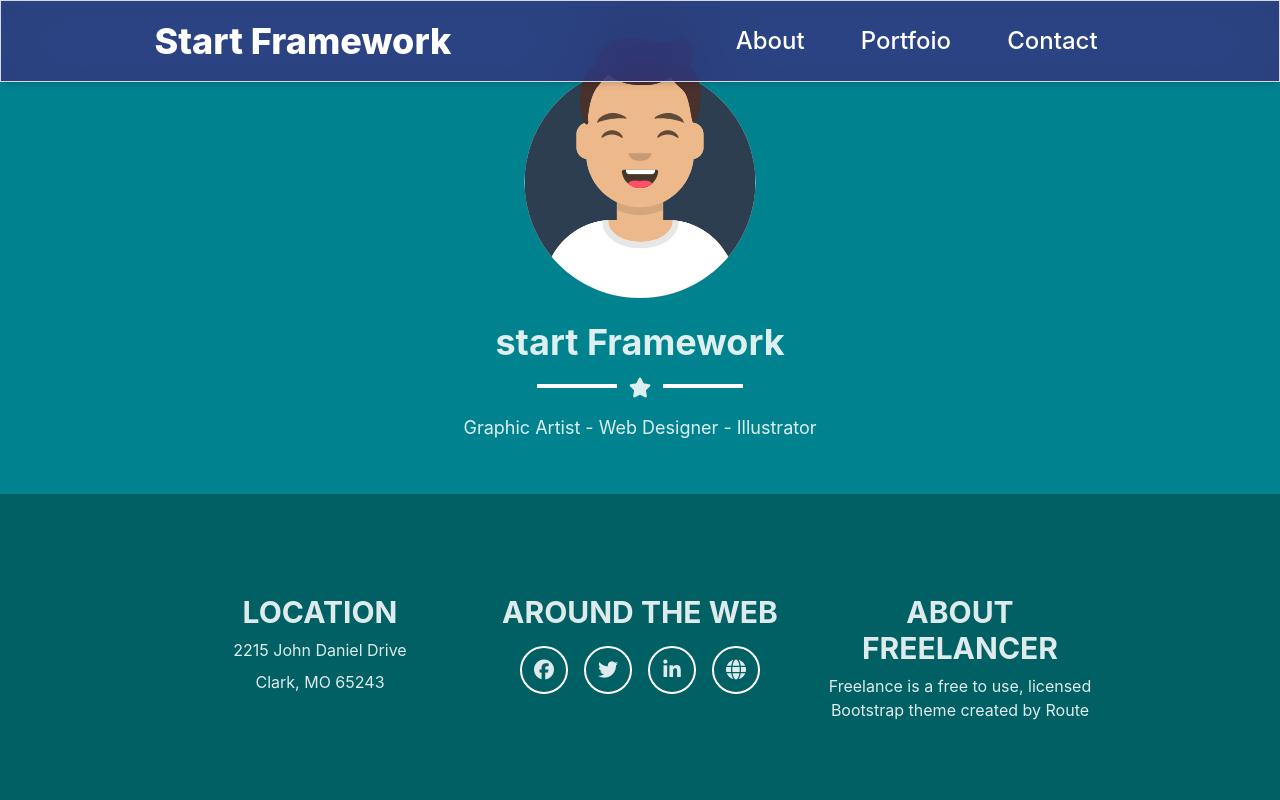
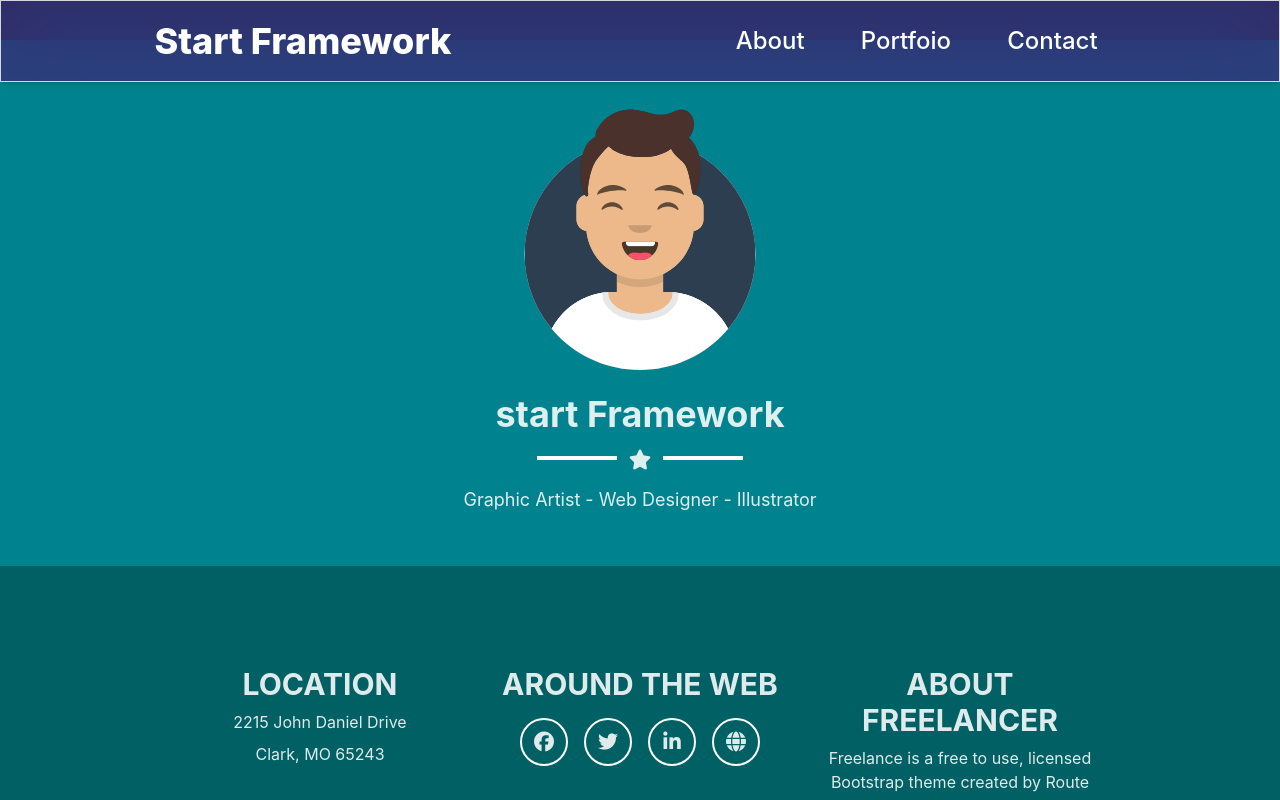
Before and after one commit to AhmedElhlawany/reactapp1, a React (Vite) app: page / in a window 1280 px wide. Shown: the top 800 px of the page. Built offline with nearby package versions, Linux system fonts and the light colour scheme.

Commit message:
sec commit

```diff
--- a/src/components/Home/Home.jsx
+++ b/src/components/Home/Home.jsx
@@ -5,8 +5,8 @@ import React from 'react'
 export  function Home () {
   return (
     <>
-    <div className="text-center w-full bg-cyan-800 p-1">
-        <img src={mainPic} className='w-1/5 m-auto my-6' alt="main" />
+    <div className="text-center w-full bg-cyan-800 p-1 mt-10">
+        <img src={mainPic} className='w-1/5 m-auto my-6 mt-14' alt="main" />
         <h2 className='text-4xl font-bold'>start Framework</h2>
         <div className='flex justify-center mb-3 mt-3'>
                     <div className='line me-3 bg-white'></div>
```
